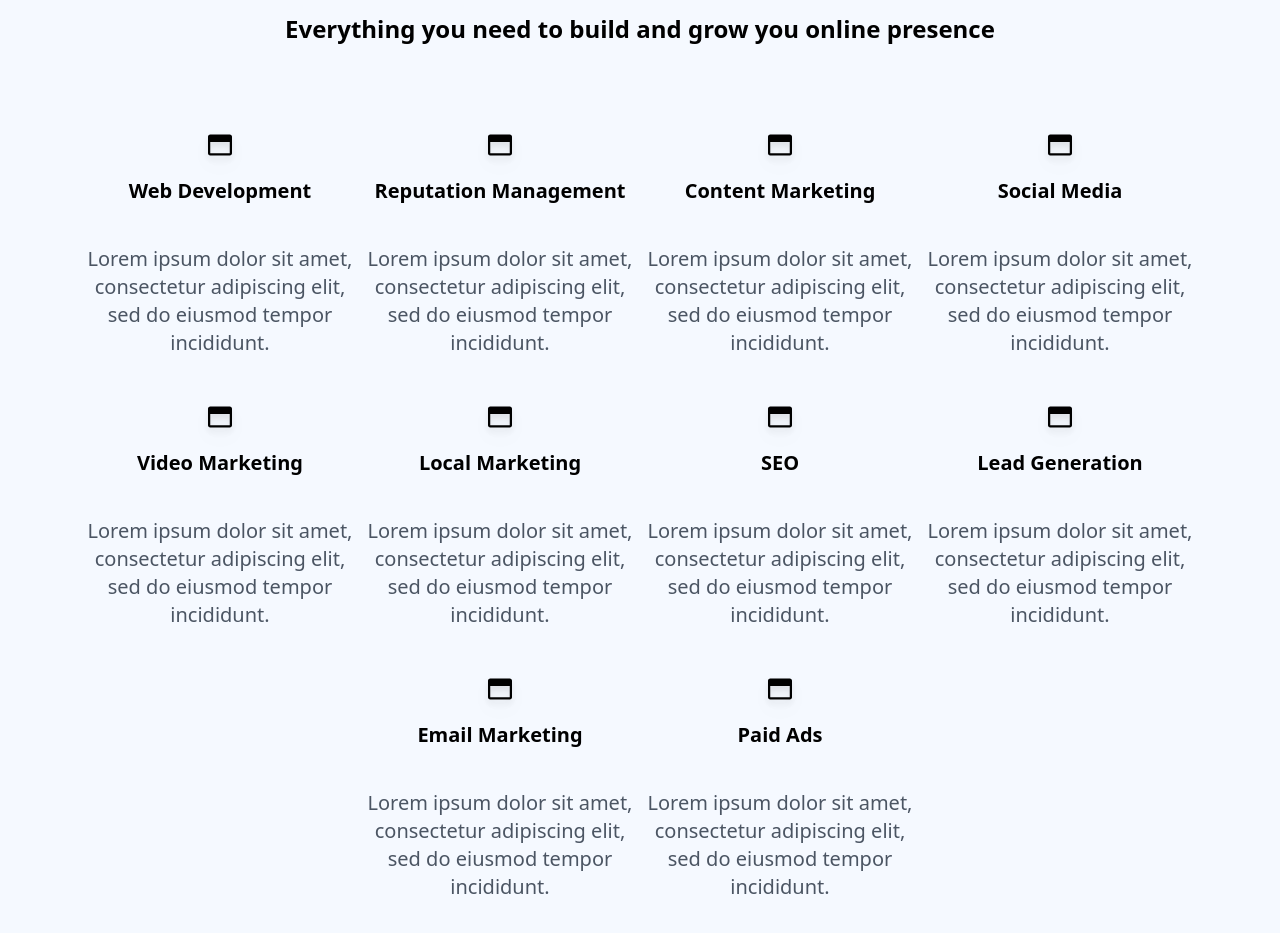
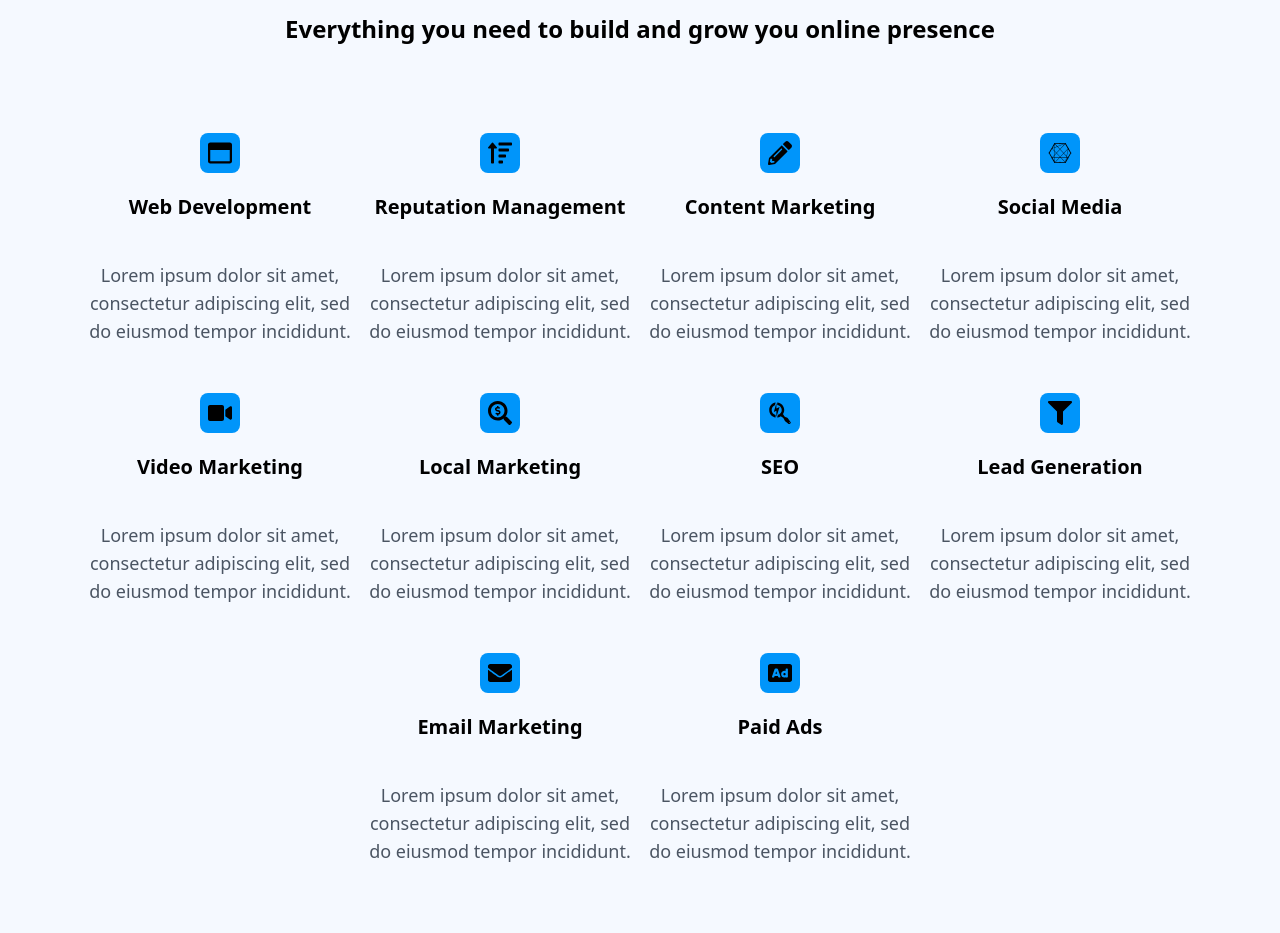
Before and after one commit to olubifaleye/markedeen, a Next.js app: page / in a window 1280 px wide. Shown: the part 780-1713 px from the top of the page. Built offline with nearby package versions, Linux system fonts and the light colour scheme.

Commit message:
Completed Service.jsx page and css

```diff
--- a/components/Services.jsx
+++ b/components/Services.jsx
@@ -3,7 +3,8 @@
 import '@styles/globals.css';
 import Image from 'next/image';
 
-import {FaRegWindowMaximize, FaCircle, FaInstagram, FaFacebook, FaTwitterSquare} from 'react-icons/fa';
+import {FaRegWindowMaximize, FaSortAmountUp, FaPencilAlt, FaConnectdevelop, FaVideo, FaSearchDollar, FaSearchengin, FaFilter, FaEnvelope, FaAd} from 'react-icons/fa';
+
 import { IconContext } from "react-icons";
 
 
@@ -26,8 +27,10 @@ const Services = () => {
 
             <div>
               <IconContext.Provider value={{ className: "IconSizes" }}>
-                <div className="mt-2 flex-center drop-shadow-lg">
-                  <FaRegWindowMaximize />
+                <div className="mt-2 flex-center">
+                  <div className='icon'>
+                    <FaRegWindowMaximize />
+                  </div>
                 </div>
               </IconContext.Provider>
 
@@ -35,7 +38,7 @@ const Services = () => {
                 Web Development
               </p>
 
-              <p className="desc">
+              <p className="desc-2">
                     Lorem ipsum dolor sit amet, consectetur
                     adipiscing elit, sed do eiusmod tempor incididunt.
               </p>
@@ -47,8 +50,10 @@ const Services = () => {
           <div className='services_item'>
             <div>
               <IconContext.Provider value={{ className: "IconSizes" }}>
-                <div className="mt-2 flex-center drop-shadow-lg">
-                  <FaRegWindowMaximize />
+                <div className="mt-2 flex-center">
+                  <div className='icon'>
+                    <FaSortAmountUp />
+                  </div>
                 </div>
               </IconContext.Provider>
 
@@ -56,7 +61,7 @@ const Services = () => {
                 Reputation Management
               </p>
 
-              <p className="desc">
+              <p className="desc-2">
                     Lorem ipsum dolor sit amet, consectetur
                     adipiscing elit, sed do eiusmod tempor incididunt.
               </p>
@@ -68,8 +73,10 @@ const Services = () => {
           <div className='services_item'>
             <div>
               <IconContext.Provider value={{ className: "IconSizes" }}>
-                <div className="mt-2 flex-center drop-shadow-lg">
-                  <FaRegWindowMaximize />
+                <div className="mt-2 flex-center">
+                  <div className='icon'>
+                    <FaPencilAlt />
+                  </div>
                 </div>
               </IconContext.Provider>
 
@@ -77,7 +84,7 @@ const Services = () => {
                 Content Marketing
               </p>
 
-              <p className="desc">
+              <p className="desc-2">
                     Lorem ipsum dolor sit amet, consectetur
                     adipiscing elit, sed do eiusmod tempor incididunt.
               </p>
@@ -89,8 +96,10 @@ const Services = () => {
           <div className='services_item'>
             <div>
               <IconContext.Provider value={{ className: "IconSizes" }}>
-                <div className="mt-2 flex-center drop-shadow-lg">
-                  <FaRegWindowMaximize />
+                <div className="mt-2 flex-center">
+                  <div className='icon'>
+                    <FaConnectdevelop />
+                  </div>
                 </div>
               </IconContext.Provider>
 
@@ -98,7 +107,7 @@ const Services = () => {
                 Social Media
               </p>
 
-              <p className="desc">
+              <p className="desc-2">
                     Lorem ipsum dolor sit amet, consectetur
                     adipiscing elit, sed do eiusmod tempor incididunt.
               </p>
@@ -110,8 +119,10 @@ const Services = () => {
           <div className='services_item'>
             <div>
               <IconContext.Provider value={{ className: "IconSizes" }}>
-                <div className="mt-2 flex-center drop-shadow-lg">
-                  <FaRegWindowMaximize />
+                <div className="mt-2 flex-center">
+                  <div className='icon'>
+                    <FaVideo />
+                  </div>
                 </div>
               </IconContext.Provider>
 
@@ -119,7 +130,7 @@ const Services = () => {
                 Video Marketing
               </p>
 
-              <p className="desc">
+              <p className="desc-2">
                     Lorem ipsum dolor sit amet, consectetur
                     adipiscing elit, sed do eiusmod tempor incididunt.
               </p>
@@ -131,8 +142,10 @@ const Services = () => {
           <div className='services_item'>
             <div>
               <IconContext.Provider value={{ className: "IconSizes" }}>
-                <div className="mt-2 flex-center drop-shadow-lg">
-                  <FaRegWindowMaximize />
+                <div className="mt-2 flex-center">
+                  <div className='icon'>
+                    <FaSearchDollar />
+                  </div>
                 </div>
               </IconContext.Provider>
 
@@ -140,7 +153,7 @@ const Services = () => {
                 Local Marketing
               </p>
 
-              <p className="desc">
+              <p className="desc-2">
                     Lorem ipsum dolor sit amet, consectetur
                     adipiscing elit, sed do eiusmod tempor incididunt.
               </p>
@@ -151,8 +164,10 @@ const Services = () => {
           <div className='services_item'>
             <div>
               <IconContext.Provider value={{ className: "IconSizes" }}>
-                <div className="mt-2 flex-center drop-shadow-lg">
-                  <FaRegWindowMaximize />
+                <div className="mt-2 flex-center">
+                  <div className='icon'>
+                    <FaSearchengin />
+                  </div>
                 </div>
               </IconContext.Provider>
 
@@ -160,7 +175,7 @@ const Services = () => {
                 SEO
               </p>
 
-              <p className="desc">
+              <p className="desc-2">
                     Lorem ipsum dolor sit amet, consectetur
                     adipiscing elit, sed do eiusmod tempor incididunt.
               </p>
@@ -171,8 +186,10 @@ const Services = () => {
           <div className='services_item'>
             <div>
               <IconContext.Provider value={{ className: "IconSizes" }}>
-                <div className="mt-2 flex-center drop-shadow-lg">
-                  <FaRegWindowMaximize />
+                <div className="mt-2 flex-center">
+                  <div className='icon'>
+                    <FaFilter />
+                  </div>
                 </div>
               </IconContext.Provider>
 
@@ -180,7 +197,7 @@ const Services = () => {
                 Lead Generation
               </p>
 
-              <p className="desc">
+              <p className="desc-2">
                     Lorem ipsum dolor sit amet, consectetur
                     adipiscing elit, sed do eiusmod tempor incididunt.
               </p>
@@ -189,15 +206,17 @@ const Services = () => {
 
           </div>
 
-          <div className='services_item'>
+          <div className='services_item max-md:hidden'>
 
           </div>
 
           <div className='services_item'>
           <div>
               <IconContext.Provider value={{ className: "IconSizes" }}>
-                <div className="mt-2 flex-center drop-shadow-lg">
-                  <FaRegWindowMaximize />
+                <div className="mt-2 flex-center">
+                  <div className='icon'>
+                    <FaEnvelope />
+                  </div>
                 </div>
               </IconContext.Provider>
 
@@ -205,7 +224,7 @@ const Services = () => {
                 Email Marketing
               </p>
 
-              <p className="desc">
+              <p className="desc-2">
                     Lorem ipsum dolor sit amet, consectetur
                     adipiscing elit, sed do eiusmod tempor incididunt.
               </p>
@@ -217,8 +236,10 @@ const Services = () => {
           <div className='services_item'>
           <div>
               <IconContext.Provider value={{ className: "IconSizes" }}>
-                <div className="mt-2 flex-center drop-shadow-lg">
-                  <FaRegWindowMaximize />
+                <div className="mt-2 flex-center">
+                  <div className='icon'>
+                    <FaAd />
+                  </div>
                 </div>
               </IconContext.Provider>
 
@@ -226,7 +247,7 @@ const Services = () => {
                 Paid Ads
               </p>
 
-              <p className="desc">
+              <p className="desc-2">
                     Lorem ipsum dolor sit amet, consectetur
                     adipiscing elit, sed do eiusmod tempor incididunt.
               </p>
@@ -234,7 +255,7 @@ const Services = () => {
             </div>
           </div>
 
-          <div className='services_item'>
+          <div className='services_item max-md:hidden'>
 
           </div>
 
--- a/styles/globals.css
+++ b/styles/globals.css
@@ -228,6 +228,10 @@
   @apply mt-5 text-lg text-gray-600 sm:text-xl max-w-2xl;
 }
 
+.desc-2 {
+  @apply mt-5 text-base text-gray-600 sm:text-lg max-w-2xl;
+}
+
 .image{
   @apply border-14 rounded-3xl border-box lg:mt-24
 }
@@ -298,9 +302,15 @@
   @apply text-center relative flex-center mb-10;
 }
 
+.icon{
+  @apply w-fit px-2 py-2 rounded-lg bg-secondary-blue hover:drop-shadow-lg hover:-translate-y-2 duration-300;
+}
+
 .icon_text {
   @apply mt-5 mb-10 lg:text-xl md:text-xl max-md:text-lg font-semibold leading-[1.15] text-black;
 }
+
+
 
 
 
```
